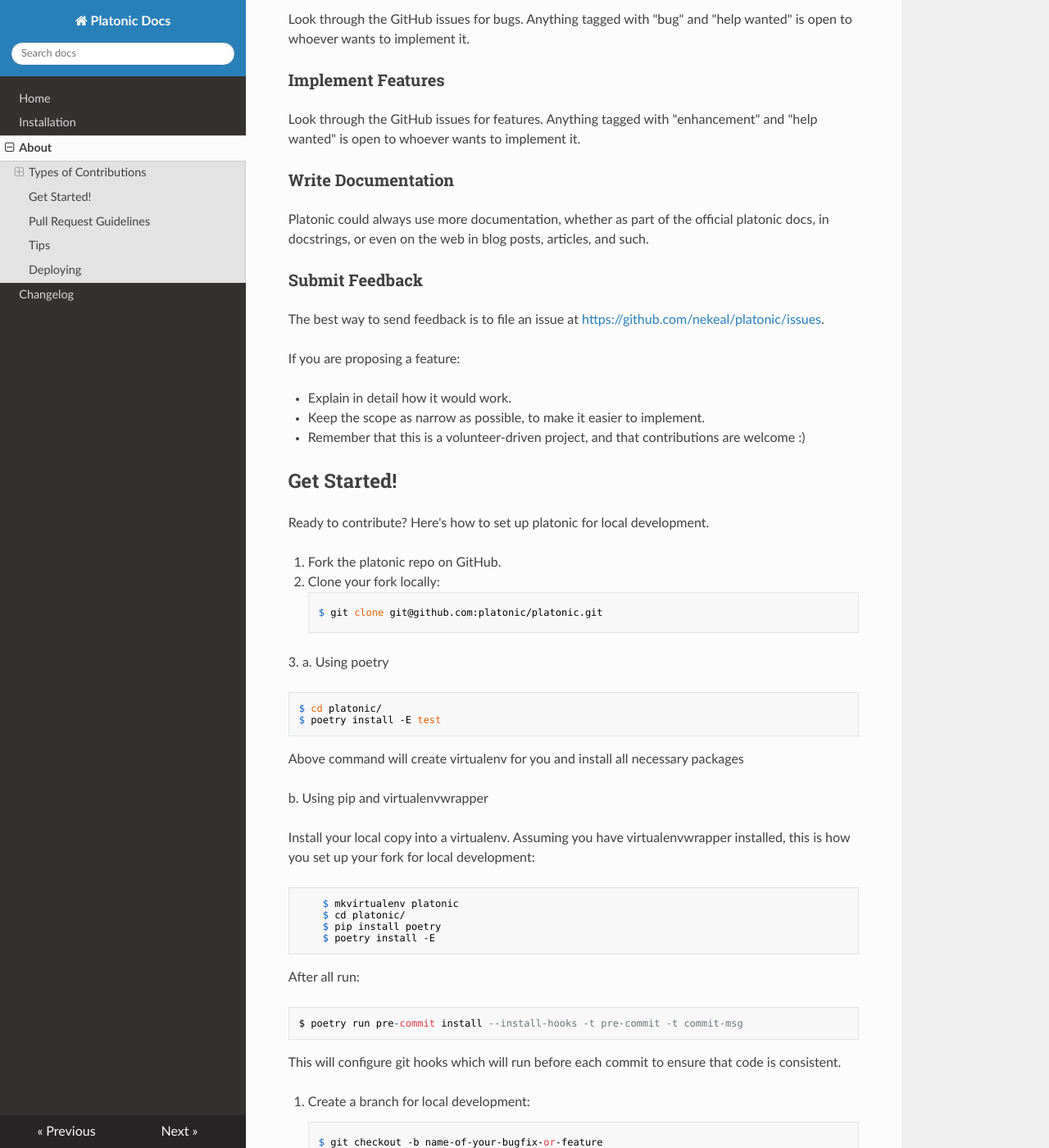
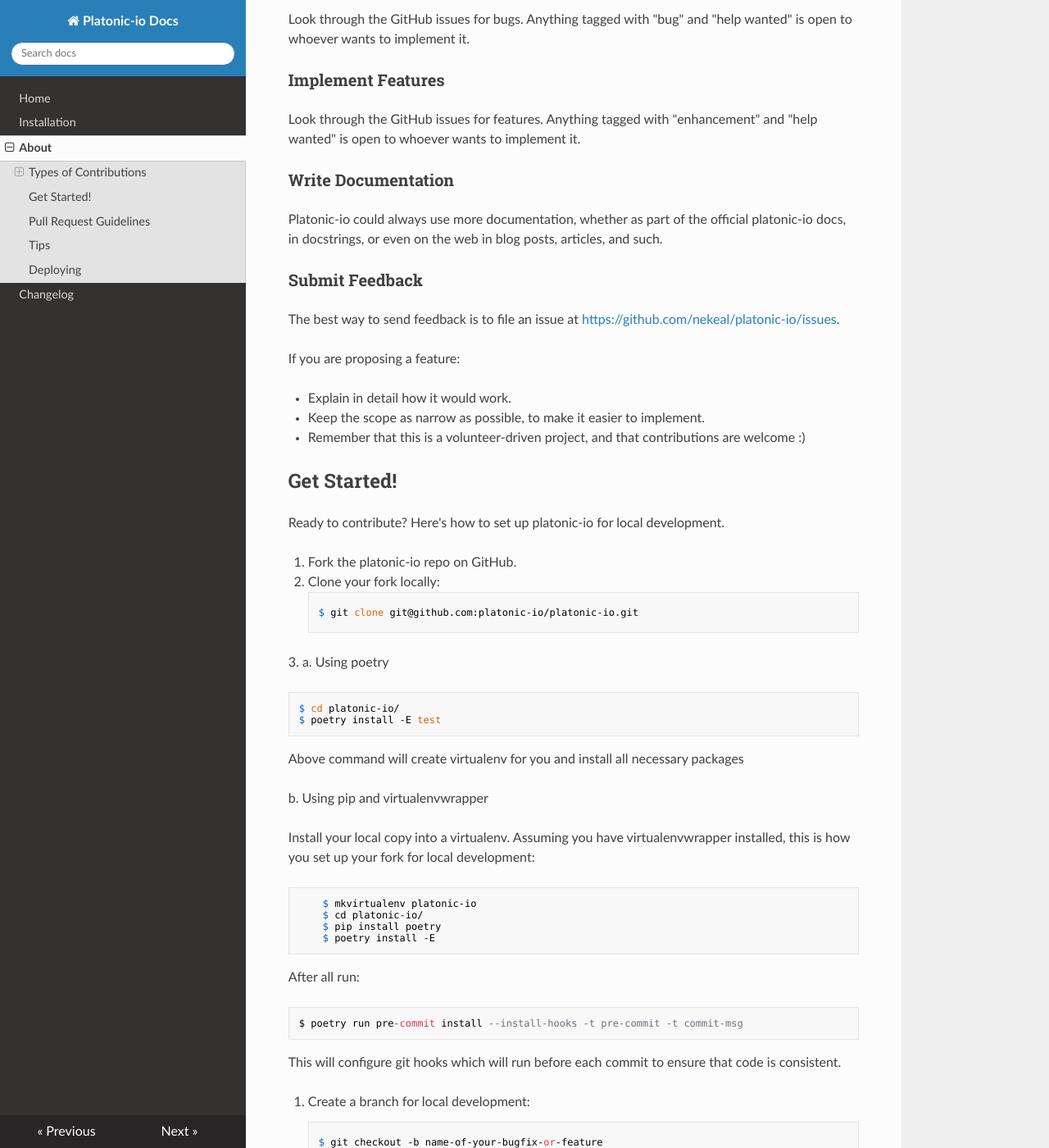
Before and after one commit to nekeal/platonic-io, an MkDocs documentation site: the page built from docs/contributing.md, in a window 1280 px wide and 1400 px high, scrolled down 616 px. Shown: the whole window at 82% size. Built offline with MkDocs 1.6.1, drawn with Linux system fonts in a browser that asks for light colours; nearby versions of some CDN libraries; some of the changed text lies outside the part shown.

Commit message:
Rename project to platonic-io
Ref: #PLC-1

Ref: #PLC-1

```diff
--- a/CONTRIBUTING.md
+++ b/CONTRIBUTING.md
@@ -11,7 +11,7 @@
 
 ### Report Bugs
 
-Report bugs at <https://github.com/nekeal/platonic/issues>.
+Report bugs at <https://github.com/nekeal/platonic-io/issues>.
 
 If you are reporting a bug, please include:
 
@@ -33,14 +33,14 @@
 
 ### Write Documentation
 
-Platonic could always use more documentation, whether as part of the
-official platonic docs, in docstrings, or even on the web in blog posts,
+Platonic-io could always use more documentation, whether as part of the
+official platonic-io docs, in docstrings, or even on the web in blog posts,
 articles, and such.
 
 ### Submit Feedback
 
 The best way to send feedback is to file an issue at
-<https://github.com/nekeal/platonic/issues>.
+<https://github.com/nekeal/platonic-io/issues>.
 
 If you are proposing a feature:
 
@@ -53,18 +53,18 @@
 Get Started!
 ------------
 
-Ready to contribute? Here's how to set up platonic for local
+Ready to contribute? Here's how to set up platonic-io for local
 development.
 
-1.  Fork the platonic repo on GitHub.
+1.  Fork the platonic-io repo on GitHub.
 2.  Clone your fork locally:
 
-        $ git clone git@github.com:platonic/platonic.git
+        $ git clone git@github.com:platonic-io/platonic-io.git
 
 3.
   a. Using poetry
 
-    $ cd platonic/
+    $ cd platonic-io/
     $ poetry install -E test
 Above command will create virtualenv for you and install all necessary packages
 
@@ -74,8 +74,8 @@
     virtualenvwrapper installed, this is how you set up your fork for
     local development:
 
-        $ mkvirtualenv platonic
-        $ cd platonic/
+        $ mkvirtualenv platonic-io
+        $ cd platonic-io/
         $ pip install poetry
         $ poetry install -E
 
@@ -95,7 +95,7 @@
 5.  When you're done making changes, check that your changes pass flake8
     and the tests, including testing other Python versions with tox:
 
-        $ poetry run flake8 platonic tests
+        $ poetry run flake8 platonic-io tests
         $ poetry run pytest
         $ poetry run tox
 
@@ -118,7 +118,7 @@
     the feature to the list in README.md.
 3.  The pull request should work for Python 3.6, 3.6, 3.7, 3.8 and 3.9 and
     for PyPy. Check
-    <https://travis-ci.com/nekeal/platonic/pull_requests> and make sure
+    <https://travis-ci.com/nekeal/platonic-io/pull_requests> and make sure
     that the tests pass for all supported Python versions.
 
 Tips
@@ -135,7 +135,7 @@
 changes are committed (including an entry in CHANGELOG.md). Then run:
 
     $ poetry version [patch|patch|minor|major|prepatch|preminor|premajor|prerelease]
-Then change version in `platonic/__init__.py` file and tag your latest commit with appropriate version prefixing it with "v"
+Then change version in `platonic-io/__init__.py` file and tag your latest commit with appropriate version prefixing it with "v"
 for example:
 
     $ git tag v1.0.0
--- a/mkdocs.yml
+++ b/mkdocs.yml
@@ -1,4 +1,4 @@
-site_name: Platonic Docs
+site_name: Platonic-io Docs
 nav:
   - Home: index.md
   - Installation: installation.md
--- /dev/null
+++ b/platonic-io/__init__.py
@@ -0,0 +1,3 @@
+"""Top-level package for platonic-io."""
+
+__version__ = "0.1.0"
--- a/platonic/__init__.py
+++ /dev/null
@@ -1,3 +0,0 @@
-"""Top-level package for platonic."""
-
-__version__ = "0.1.0"
--- a/pyproject.toml
+++ b/pyproject.toml
@@ -1,5 +1,5 @@
 [tool.poetry]
-name = "platonic"
+name = "platonic-io"
 version = "0.1.0"
 description = "Package for recognizing registration plates"
 authors = [
@@ -11,7 +11,7 @@
 
 [tool.isort]
 profile = "black"
-src_paths = "platonic"
+src_paths = "platonic-io"
 
 [tool.poetry.dependencies]
 python = "^3.6.1"
@@ -34,7 +34,7 @@
 
 
 [tool.poetry.scripts]
-platonic = 'platonic.cli:main'
+platonic-io = 'platonic-io.cli:main'
 
 [build-system]
 requires = ["poetry>=0.12"]
```
Also changed, not shown: README.md (+6 -6 lines), docs/index.md (+2 -2 lines), docs/installation.md (+7 -7 lines), .github/ISSUE_TEMPLATE.md, 8 other files.
